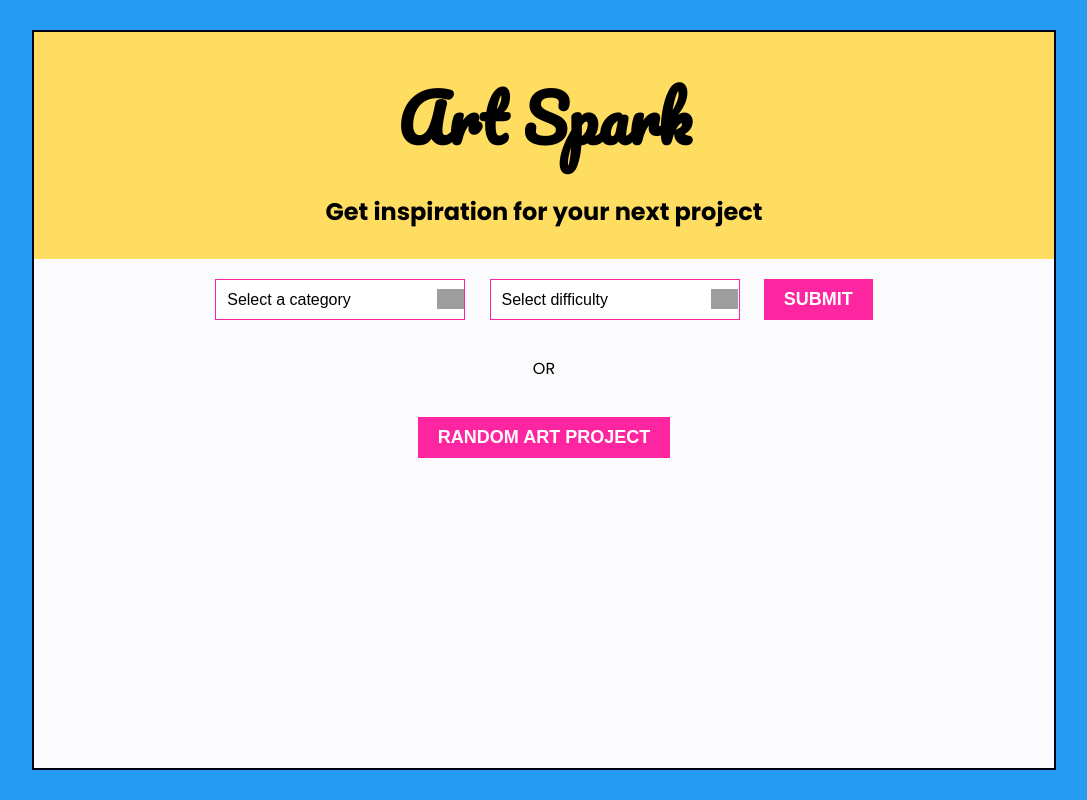
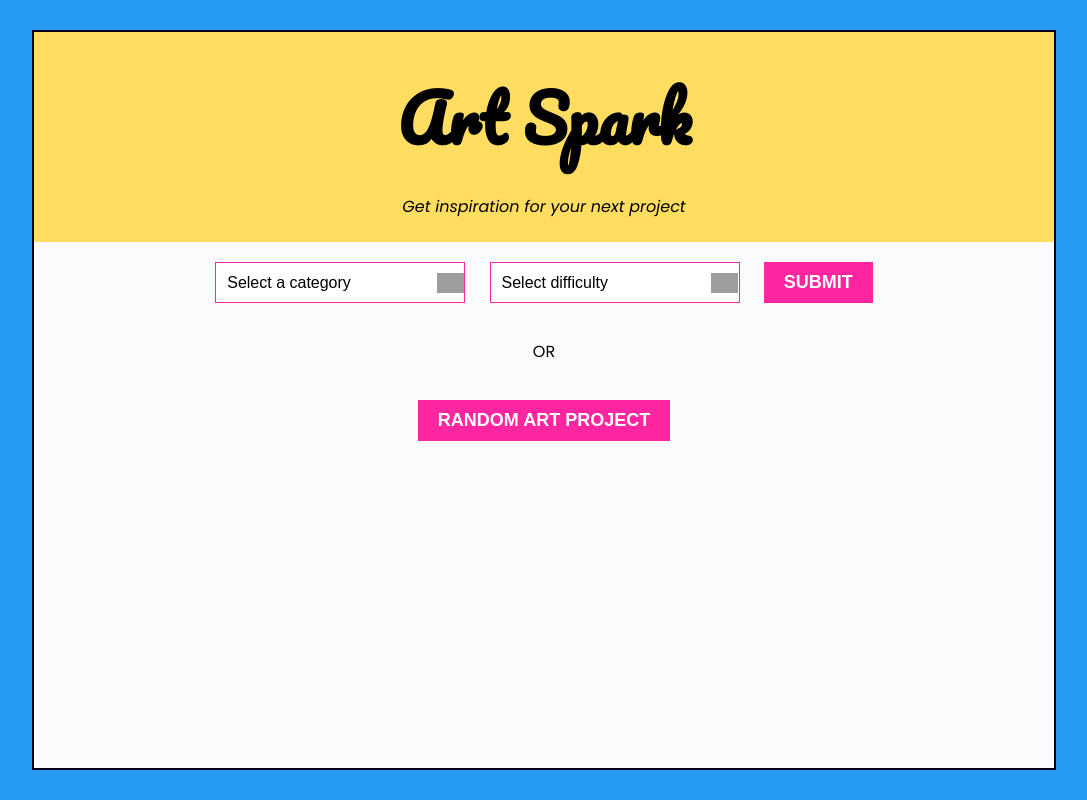
Before and after one commit to DeniseLewis1/art-spark, a Flask app: page / in a window 1280 px wide. Shown: the whole page, without its empty margins (96-1183 px from the left). Run offline with Flask 2, Linux system fonts and the light colour scheme; grey boxes are pictures that could not be loaded.

Commit message:
Adjust fonts

```diff
--- a/static/styles.css
+++ b/static/styles.css
@@ -20,8 +20,9 @@ body {
     font-family: "Poppins", sans-serif;
     font-size: 16px;
     margin: 30px auto;
-    text-align:center;
+    text-align: center;
     background-color: var(--darkwhite);
+    min-width: 350px;
     width: 80%;
     border: 2px solid var(--black);
 }
@@ -34,12 +35,16 @@ h1 {
 
 h2 {
     font-family: "Poppins", sans-serif;
-    font-size: 1.5em;
+    font-size: 1rem;
+    font-weight: 400;
+    font-style: italic;
     padding: 0 15px;
 }
 
 h3 {
     text-transform: capitalize;
+    font-size: 1.1rem;
+    font-weight: 600;
     margin: 10px;
 }
 
```
